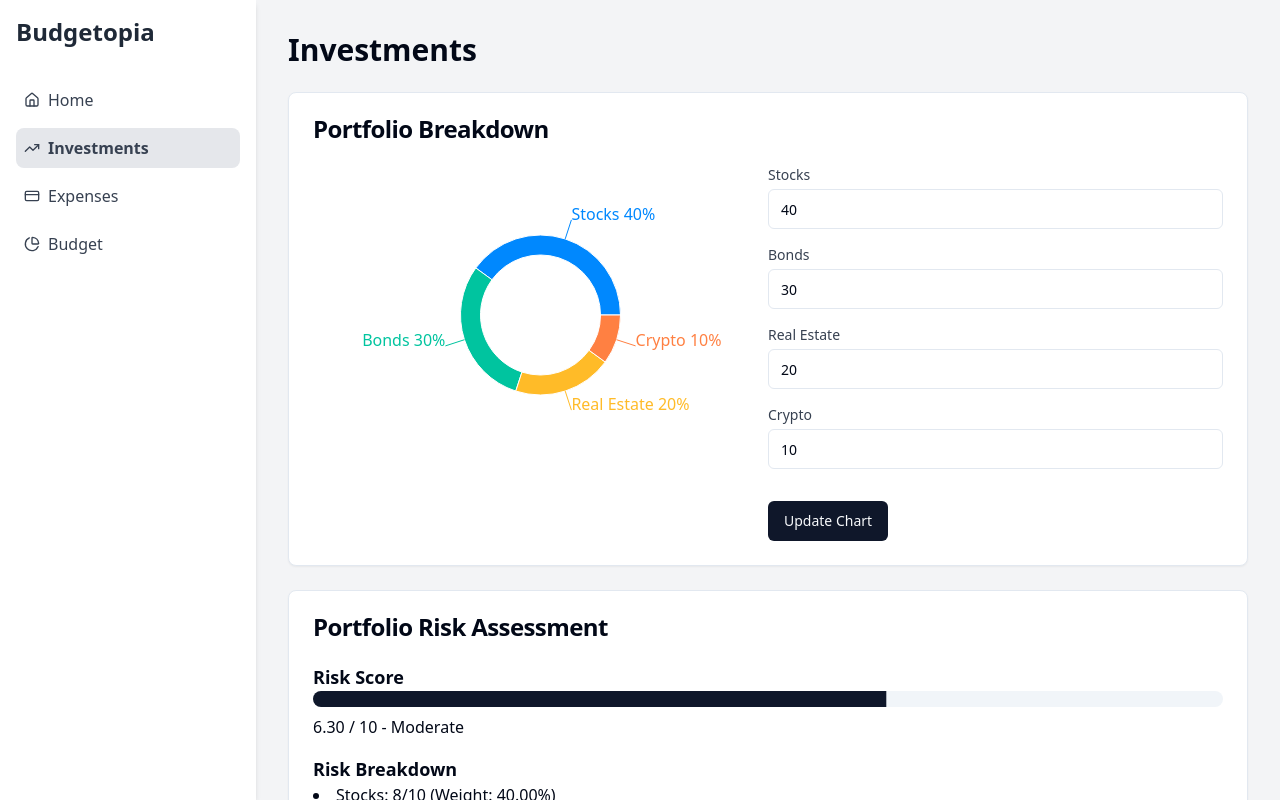
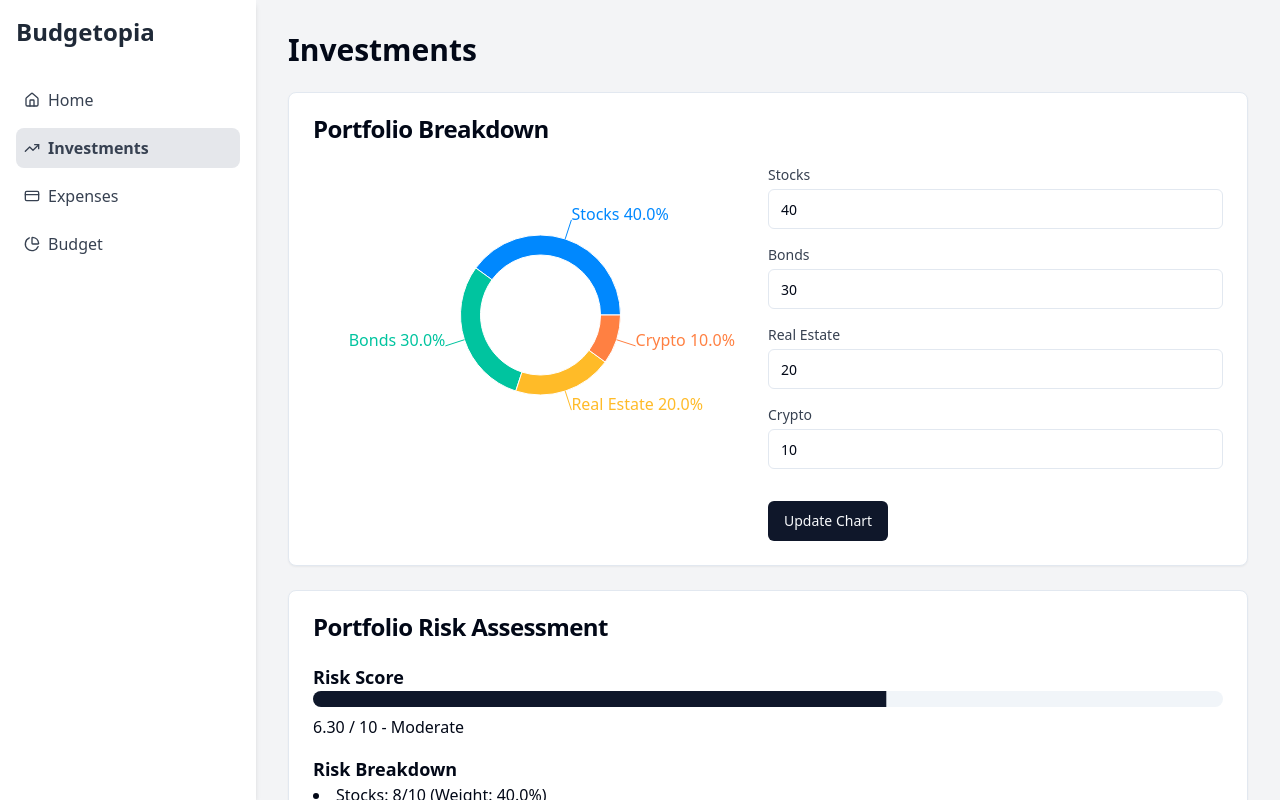
Before and after one commit to taishiwalden/budgetopia-dashboard, a React (Vite) app: page /investments in a window 1280 px wide. Built offline with nearby package versions, Linux system fonts and the light colour scheme.

Commit message:
Fix percentage display in chart
Correct the calculation of percentages in the portfolio breakdown chart when the update button is clicked.
[skip gpt_engineer]

```diff
--- a/src/pages/Investments.jsx
+++ b/src/pages/Investments.jsx
@@ -73,7 +73,7 @@ const Investments = () => {
                       outerRadius={80}
                       fill="#8884d8"
                       dataKey="value"
-                      label={({ name, percent }) => `${name} ${(percent * 100).toFixed(0)}%`}
+                      label={({ name, value }) => `${name} ${value.toFixed(1)}%`}
                     >
                       {investmentData.map((entry, index) => (
                         <Cell key={`cell-${index}`} fill={COLORS[index % COLORS.length]} />
@@ -117,7 +117,7 @@ const Investments = () => {
                 <ul className="list-disc list-inside">
                   {investmentData.map((item, index) => (
                     <li key={index}>
-                      {item.name}: {item.risk}/10 (Weight: {item.value.toFixed(2)}%)
+                      {item.name}: {item.risk}/10 (Weight: {item.value.toFixed(1)}%)
                     </li>
                   ))}
                 </ul>
```
